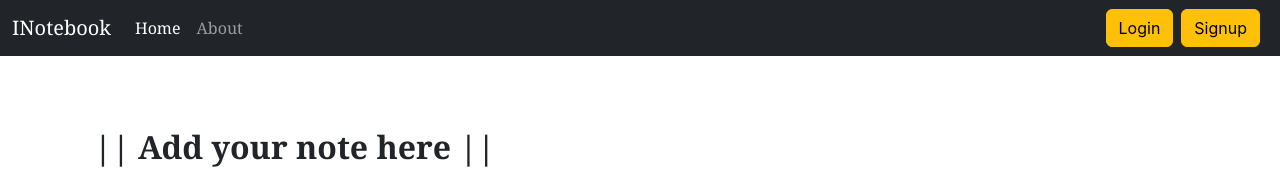
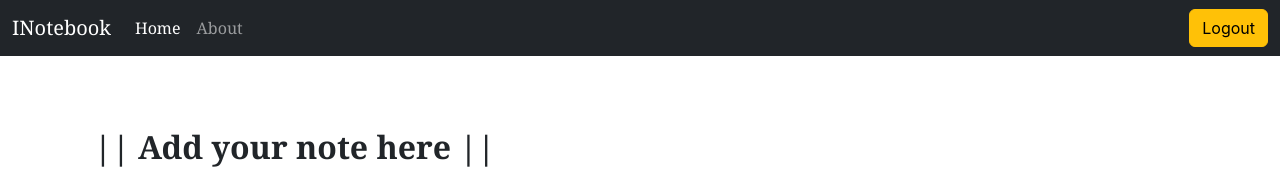
Before and after one commit to singhnaman320/INotebook, a React (Create React App) app in the folder inotebook/: page / in a window 1280 px wide. Shown: the top 169 px of the page. Built offline with nearby package versions, Linux system fonts and the light colour scheme; no server answers; sample sign-in values are in the browser's storage.

Commit message:
Modifying Nvbar.js for Logout

```diff
--- a/inotebook/src/components/NavBar.js
+++ b/inotebook/src/components/NavBar.js
@@ -23,10 +23,12 @@ const NavBar = () =>{
                             <Link className={`nav-link ${location.pathname === "/about" ? "active" : ""}`} to={'/about'}>About</Link>
                         </li>
                     </ul>
-                    <form className="d-flex" role="search">
+                    {/* If else */}
+                    {!localStorage.getItem('token') ? <form className="d-flex" role="search">
                         <Link className="btn btn-warning" to={'/login'} role="button">Login</Link>
                         <Link className="btn btn-warning mx-2" to={'/signup'} role="button">Signup</Link>
-                    </form>
+                    </form> : <button className='btn btn-warning'>Logout</button>
+                    }
                 </div>
             </div>
         </nav>
```
